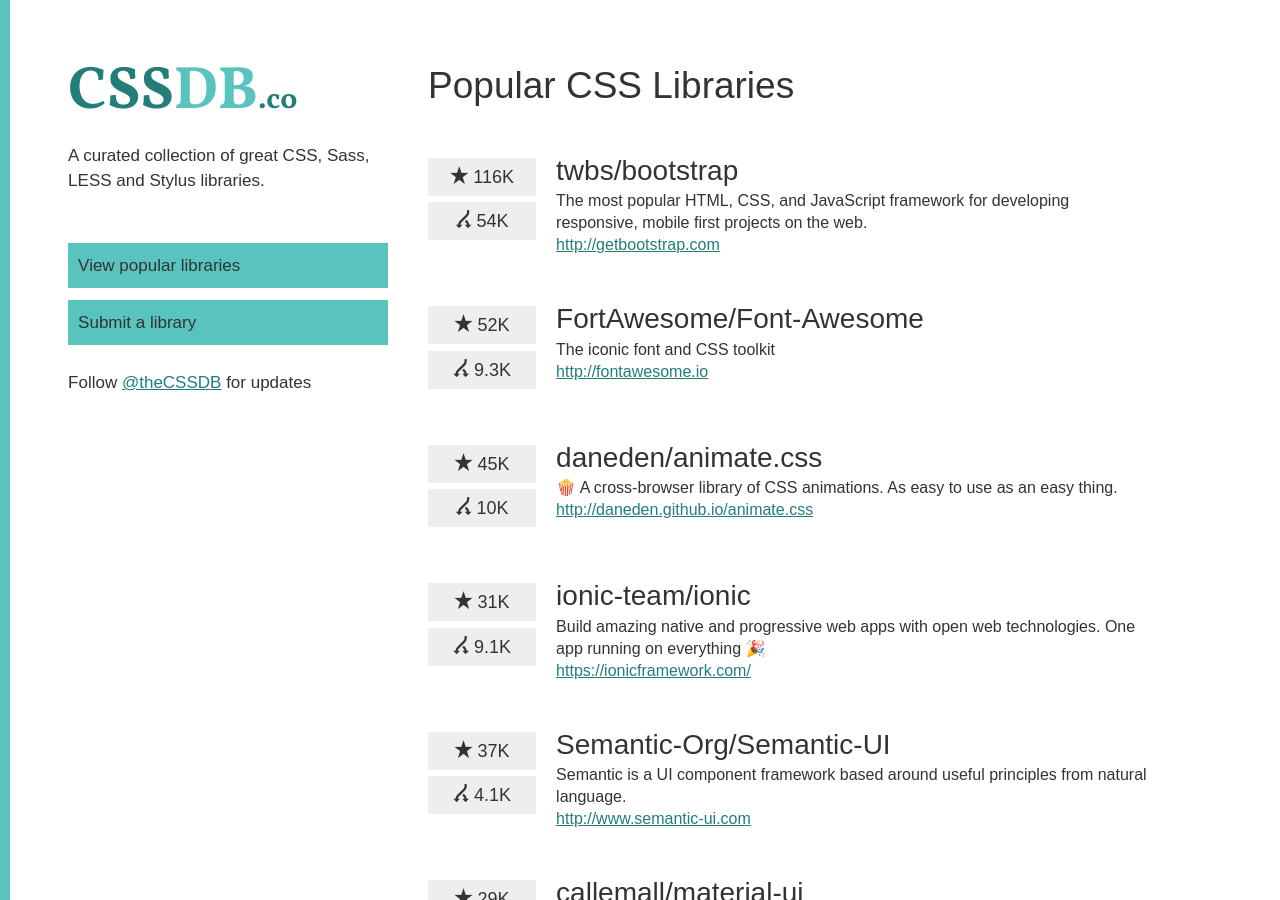
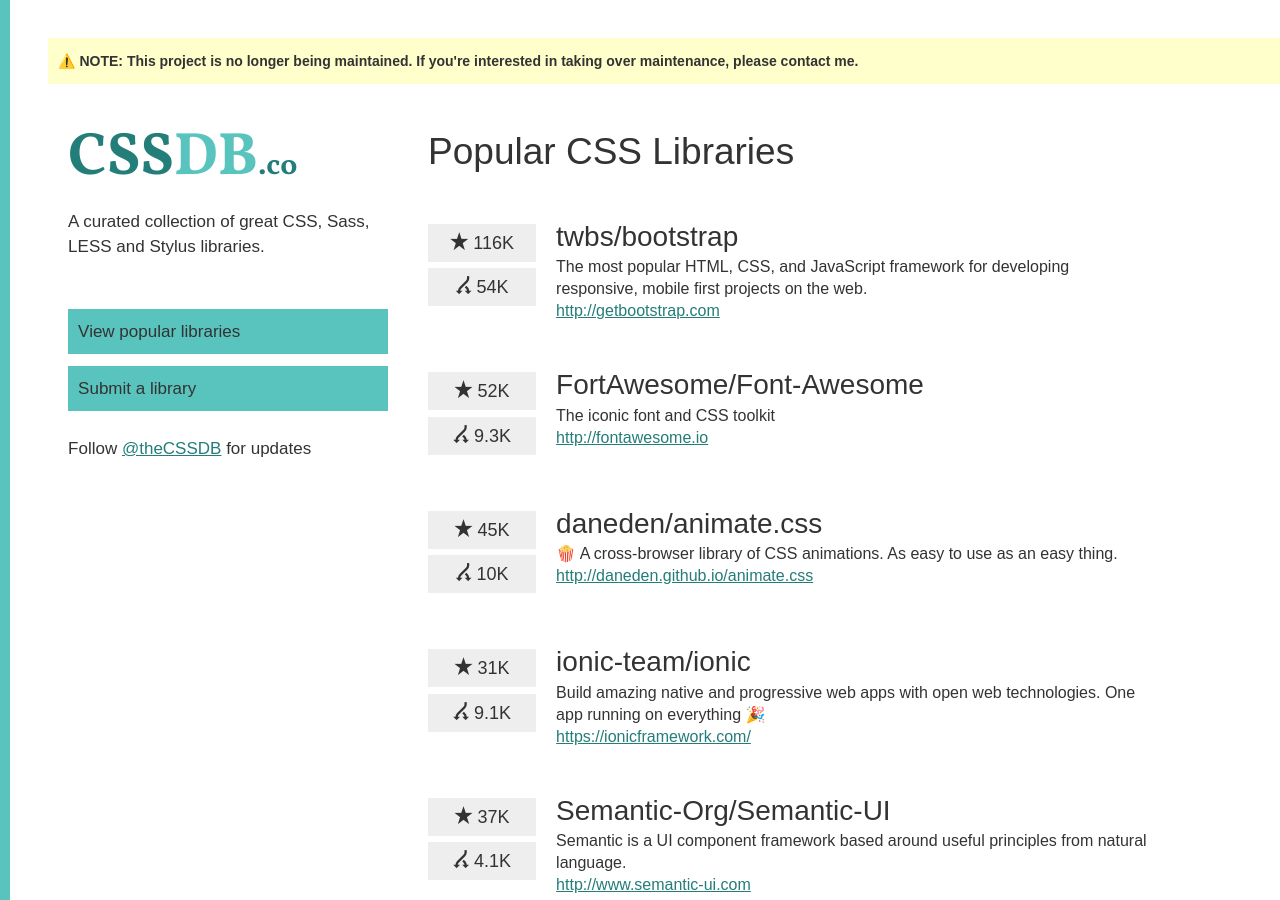
Before and after one commit to rowanmanning/cssdb, a Jekyll site: the page built from index.html, in a window 1280 px wide and 900 px high. Built offline with Jekyll 4.4.1, drawn with Linux system fonts in a browser that asks for light colours.

Commit message:
Add a maintenance notice to the site

```diff
--- a/_layouts/default.html
+++ b/_layouts/default.html
@@ -64,6 +64,12 @@
             </small>
         </p>
     <![endif]-->
+
+    <p style="background: #ffc; margin: 0 0 20px 0; padding: 10px; font-weight: bold;">
+        <small>
+            ⚠️ NOTE: This project is no longer being maintained. If you're interested in taking over maintenance, please contact me.
+        </small>
+    </p>
 
     <div class="grid">
         <div class="col dsk-4 mob-12 typearea sidebar">
```
Also changed, not shown: 1 other file.
